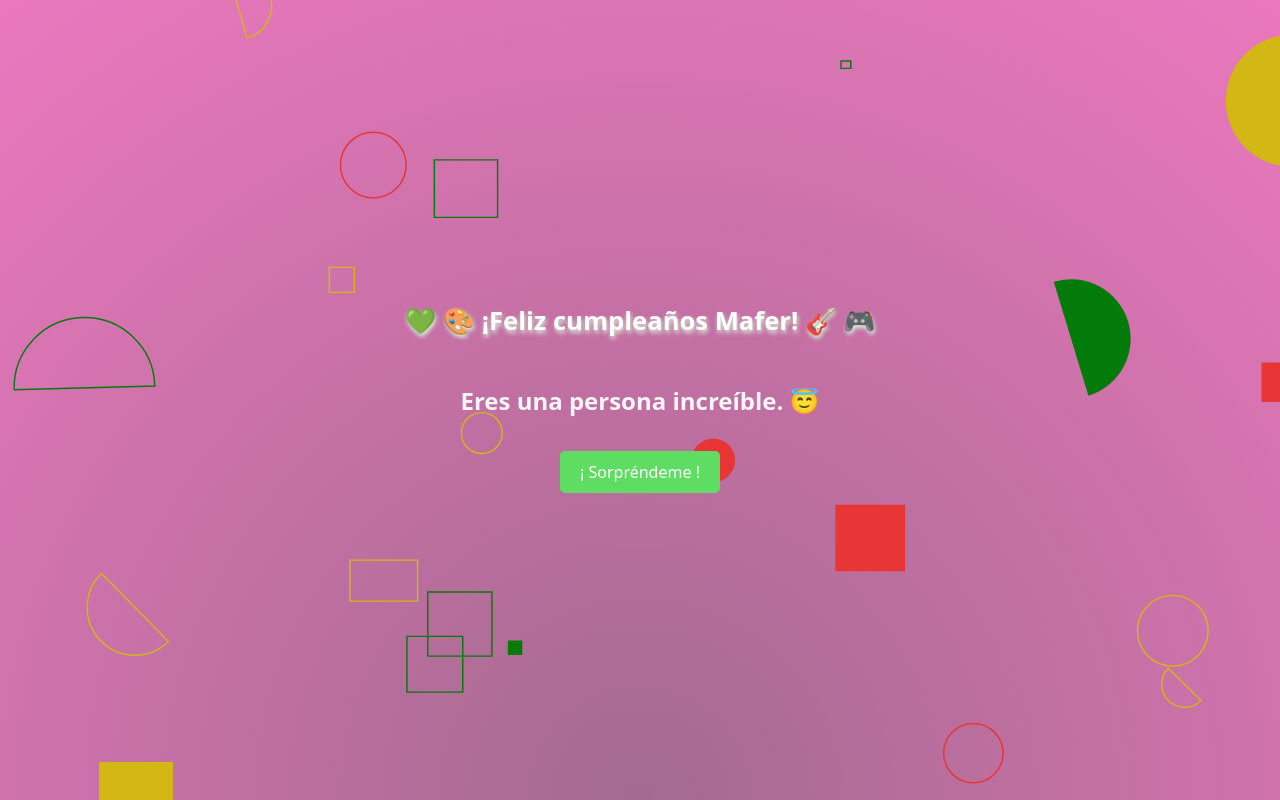
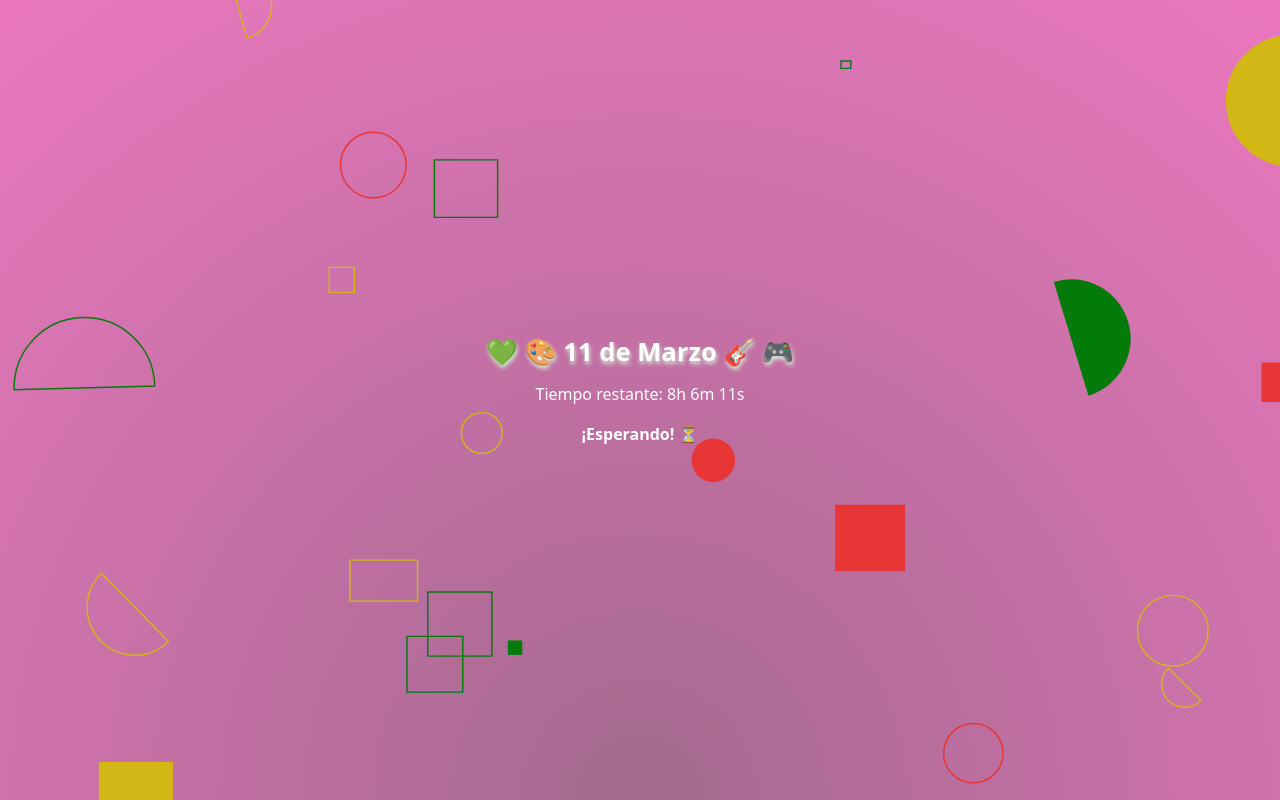
Before and after one commit to bryanedward/mafer, a React (Vite) app: page / in a window 1280 px wide. Built offline with nearby package versions, Linux system fonts and the light colour scheme.

Commit message:
feat: hidden

```diff
--- a/src/App.css
+++ b/src/App.css
@@ -94,6 +94,11 @@ h2 {
   color: whitesmoke;
 }
 
+.wait {
+  padding: 1rem;
+  font-weight: bold;
+}
+
 .counter {
   font-size: 1vw;
   margin-top: 10px;
--- a/src/Components/Counter.jsx
+++ b/src/Components/Counter.jsx
@@ -1,11 +1,11 @@
 import confetti from "canvas-confetti";
 import { useState, useEffect } from "react";
 
-const targetDate = new Date("2025-03-10T00:00:00-05:00"); // Fecha objetivo (11 de marzo) con hora de Ecuador (GMT-5)
+const targetDate = new Date("2025-03-11T00:00:00-05:00"); // Fecha objetivo (11 de marzo) con hora de Ecuador (GMT-5)
 
 const phrases = [
   {
-    title: "Que todos tus sueños se hagan realidad.⭐️ ",
+    title: "Que todos tus sueños se hagan realidad. ⭐️",
   },
   {
     title: "Eres una persona increíble. 😇",
@@ -18,14 +18,14 @@ const phrases = [
 const customPhrases = [
   {
     title:
-      "Hoy es un día especial, y de corazón espero que tengas mucha alegría y éxito.",
+      "Hoy es un día especial, y de corazón espero que tengas mucha alegría y éxito. 🥰",
   },
   {
-    title: "Ojalá este año te traiga un montón de oportunidades.",
+    title: "Ojalá este año te traiga un montón de oportunidades. 😎",
   },
   {
     title:
-      "Recuerda, cada pequeño paso te lleva más cerca de donde quieres estar. Confía en ti, Mafer. 💫",
+      "Recuerda, cada pequeño paso te lleva más cerca de donde quieres estar. Confía en ti. 💫",
   },
   {
     title: "Para lo que necesites, aquí estará su servidor. 😊",
@@ -106,7 +106,7 @@ const Counter = () => {
     setCurrentPhrase(randomPhrase);
   };
 
-  const isMarch11 = new Date().getMonth() === 2 && new Date().getDate() === 10;
+  const isMarch11 = new Date().getMonth() === 2 && new Date().getDate() === 11;
 
   return (
     <div className="container">
@@ -131,7 +131,7 @@ const Counter = () => {
           )}
         </div>
       ) : (
-        <div>
+        <div className="wait">
           <p>¡Esperando! ⏳</p>
         </div>
       )}
```
